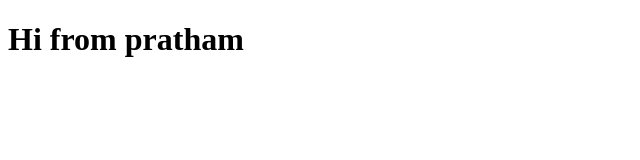
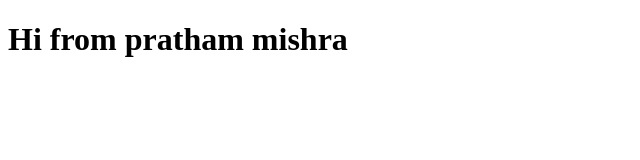
Before and after one commit to code-imprimis/first-repo, a plain HTML site: page index.html in a window 1280 px wide. Shown: the whole page, without its empty margins (0-640 px from the left). Drawn offline with Linux system fonts and the light colour scheme.

Commit message:
test commit

```diff
--- a/index.html
+++ b/index.html
@@ -7,7 +7,7 @@
     <title>LEARNING GIT</title>
 </head>
 <body>
-    <h1>Hi from pratham</h1>
+    <h1>Hi from pratham mishra</h1>
     <script src="index.js"></script>
 </body>
 </html>
```
